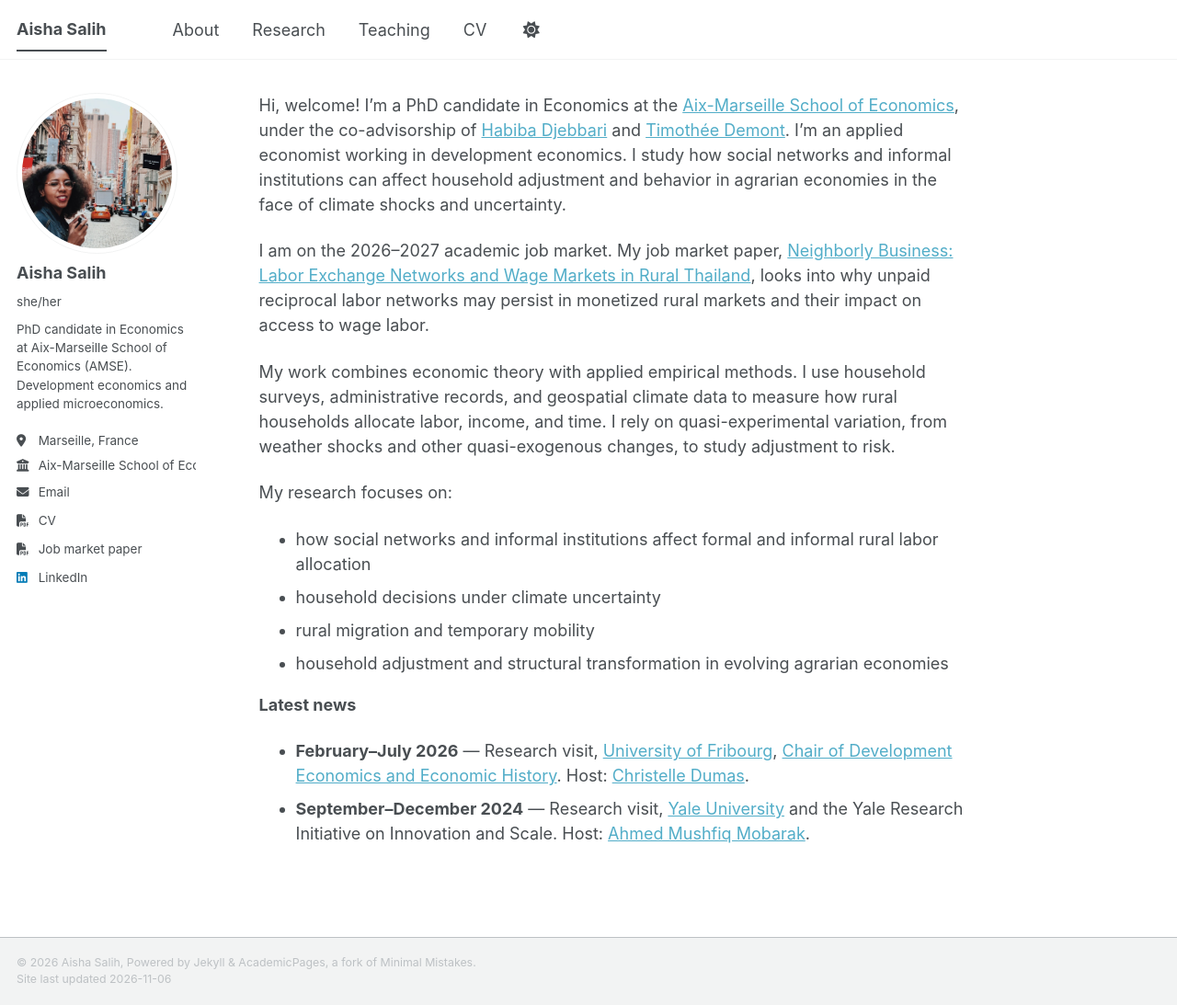
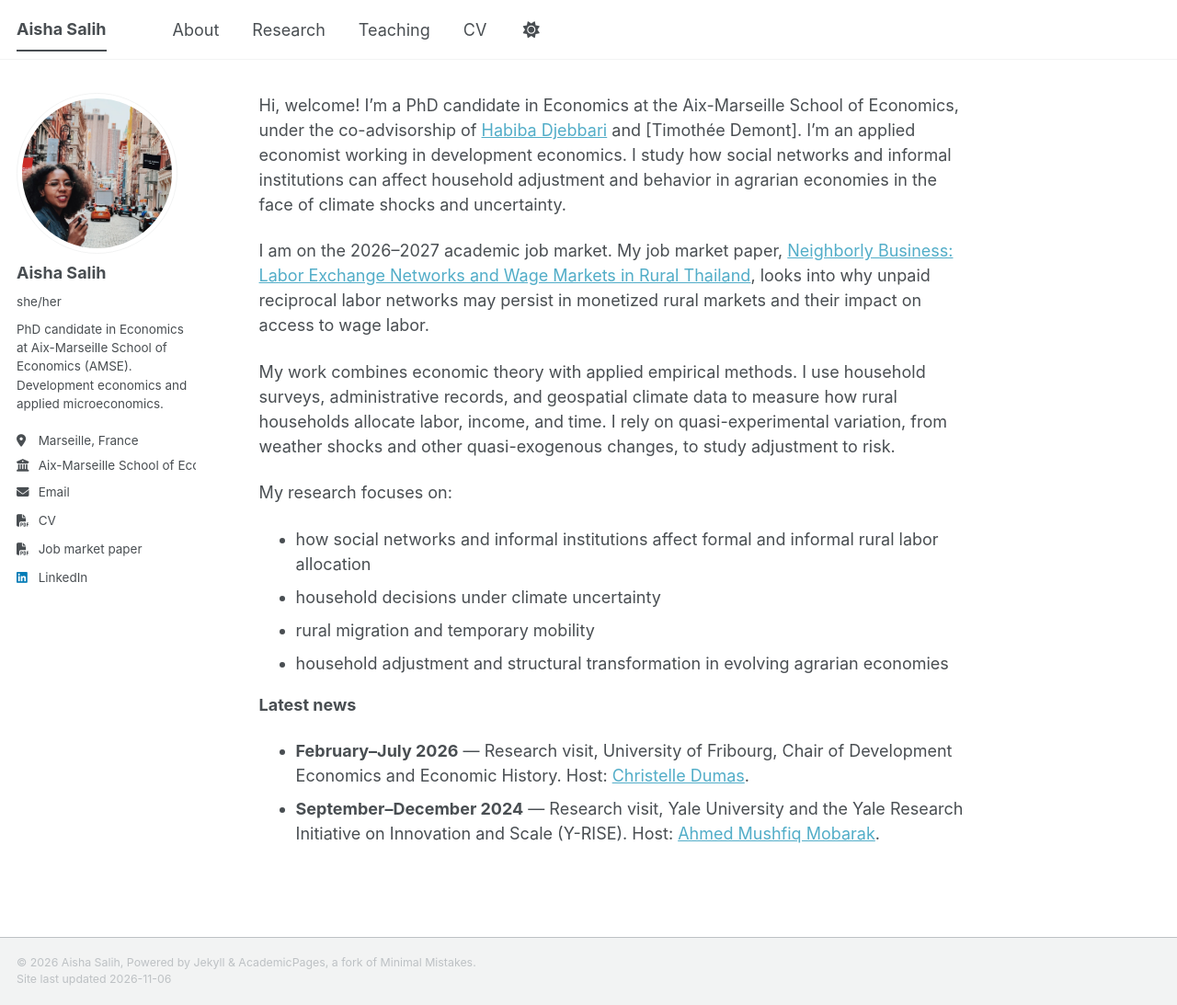
Before and after one commit to aishabsalih/aishabsalih.github.io, a Jekyll site: the page built from _pages/about.md, in a window 1280 px wide and 1093 px high. Shown: the whole window at 92% size. Built offline with Jekyll 4.4.1, drawn with Linux system fonts in a browser that asks for light colours; a style sheet for code colours, icons or effects is not loaded.

Commit message:
Update about.md

```diff
--- a/_pages/about.md
+++ b/_pages/about.md
@@ -9,7 +9,7 @@ redirect_from:
   - /about-me/
 ---
 
-Hi, welcome! I'm a PhD candidate in Economics at the [Aix-Marseille School of Economics](https://www.amse-aixmarseille.fr/en), under the co-advisorship of [Habiba Djebbari](https://www.amse-aixmarseille.fr/en/person/habiba-djebbari) and [Timothée Demont](https://www.amse-aixmarseille.fr/en/person/timothee-demont). I'm an applied economist working in development economics. I study how social networks and informal institutions can affect household adjustment and behavior in agrarian economies in the face of climate shocks and uncertainty.
+Hi, welcome! I'm a PhD candidate in Economics at the Aix-Marseille School of Economics, under the co-advisorship of [Habiba Djebbari](https://www.amse-aixmarseille.fr/fr/membres/djebbari) and [Timothée Demont]. I'm an applied economist working in development economics. I study how social networks and informal institutions can affect household adjustment and behavior in agrarian economies in the face of climate shocks and uncertainty.
 
 I am on the 2026–2027 academic job market. My job market paper, [Neighborly Business: Labor Exchange Networks and Wage Markets in Rural Thailand]({{ site.jmp_pdf }}), looks into why unpaid reciprocal labor networks may persist in monetized rural markets and their impact on access to wage labor.
 
@@ -24,5 +24,5 @@ My research focuses on:
 
 **Latest news**
 
-* **February–July 2026** — Research visit, [University of Fribourg](https://www.unifr.ch/edhe/en/), [Chair of Development Economics and Economic History](https://www.unifr.ch/edhe/en/). Host: [Christelle Dumas](https://www.unifr.ch/edhe/en/team/christelle-dumas/).
-* **September–December 2024** — Research visit, [Yale University](https://economics.yale.edu/) and the Yale Research Initiative on Innovation and Scale. Host: [Ahmed Mushfiq Mobarak](https://economics.yale.edu/people/ahmed-mushfiq-mobarak).
+* **February–July 2026** — Research visit, University of Fribourg, Chair of Development Economics and Economic History. Host: [Christelle Dumas](https://www.unifr.ch/edhe/fr/chaire/equipe/christelle-dumas.html).
+* **September–December 2024** — Research visit, Yale University and the Yale Research Initiative on Innovation and Scale (Y-RISE). Host: [Ahmed Mushfiq Mobarak](https://economics.yale.edu/people/mushfiq-mobarak).
```
